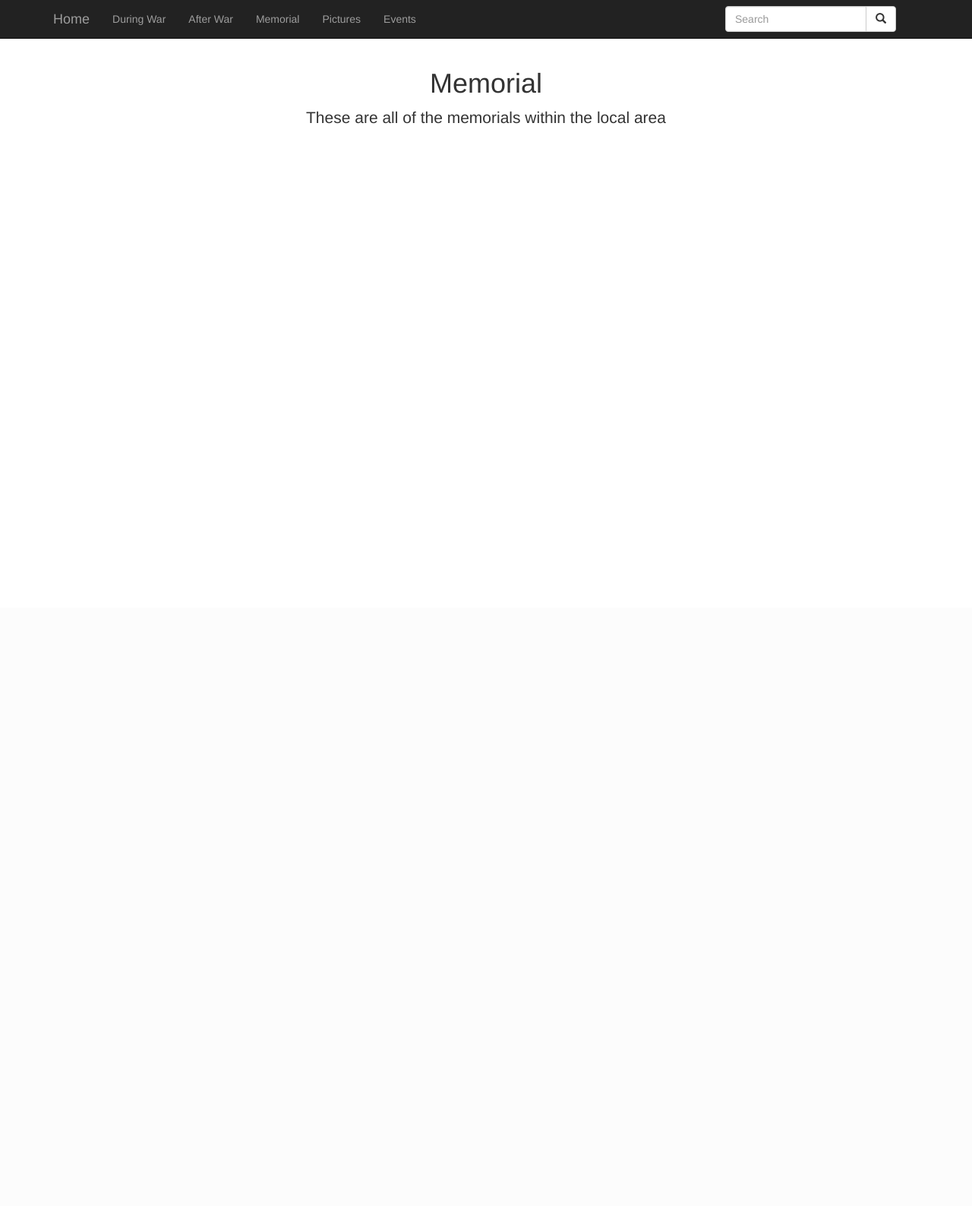
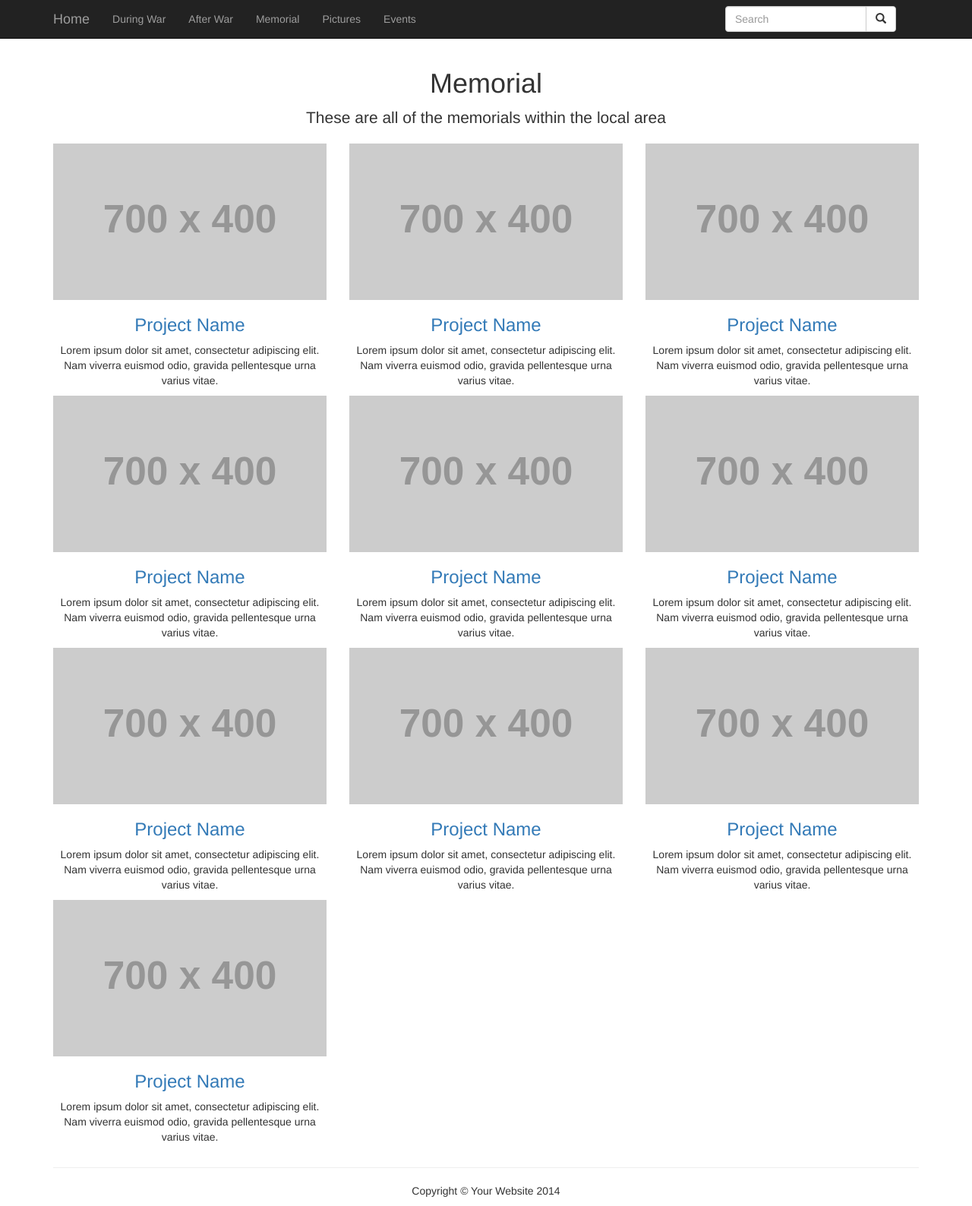
Before and after one commit to duckers24/WW1-Website, a PHP site: page /memorial.php in a window 1280 px wide. Shown: the whole page at 76% size. Before the commit the page ends 163 px from the top, so only its background shows below. Run offline with PHP 8.4, Linux system fonts and the light colour scheme; grey boxes labelled with a size stand in for pictures from a placeholder-image service; some libraries are stand-ins or nearby versions.

Commit message:
Template Code
I copied across the template code that I needed and made sure that the
page holders looked like what I needed them to look like

```diff
--- a/memorial.php
+++ b/memorial.php
@@ -88,6 +88,122 @@
             <div class="col-lg-12 text-center">
                 <h1>Memorial</h1>
                 <p class="lead">These are all of the memorials within the local area</p>
+                <!-- Projects Row -->
+                <div class="row">
+                    <div class="col-md-4 portfolio-item">
+                        <a href="#">
+                            <img class="img-responsive" src="http://placehold.it/700x400" alt="">
+                        </a>
+                        <h3>
+                            <a href="#">Project Name</a>
+                        </h3>
+                        <p>Lorem ipsum dolor sit amet, consectetur adipiscing elit. Nam viverra euismod odio, gravida pellentesque urna varius vitae.</p>
+                    </div>
+                    <div class="col-md-4 portfolio-item">
+                        <a href="#">
+                            <img class="img-responsive" src="http://placehold.it/700x400" alt="">
+                        </a>
+                        <h3>
+                            <a href="#">Project Name</a>
+                        </h3>
+                        <p>Lorem ipsum dolor sit amet, consectetur adipiscing elit. Nam viverra euismod odio, gravida pellentesque urna varius vitae.</p>
+                    </div>
+                    <div class="col-md-4 portfolio-item">
+                        <a href="#">
+                            <img class="img-responsive" src="http://placehold.it/700x400" alt="">
+                        </a>
+                        <h3>
+                            <a href="#">Project Name</a>
+                        </h3>
+                        <p>Lorem ipsum dolor sit amet, consectetur adipiscing elit. Nam viverra euismod odio, gravida pellentesque urna varius vitae.</p>
+                    </div>
+                </div>
+                <!-- /.row -->
+                <!-- Projects Row -->
+                <div class="row">
+                    <div class="col-md-4 portfolio-item">
+                        <a href="#">
+                            <img class="img-responsive" src="http://placehold.it/700x400" alt="">
+                        </a>
+                        <h3>
+                            <a href="#">Project Name</a>
+                        </h3>
+                        <p>Lorem ipsum dolor sit amet, consectetur adipiscing elit. Nam viverra euismod odio, gravida pellentesque urna varius vitae.</p>
+                    </div>
+                    <div class="col-md-4 portfolio-item">
+                        <a href="#">
+                            <img class="img-responsive" src="http://placehold.it/700x400" alt="">
+                        </a>
+                        <h3>
+                            <a href="#">Project Name</a>
+                        </h3>
+                        <p>Lorem ipsum dolor sit amet, consectetur adipiscing elit. Nam viverra euismod odio, gravida pellentesque urna varius vitae.</p>
+                    </div>
+                    <div class="col-md-4 portfolio-item">
+                        <a href="#">
+                            <img class="img-responsive" src="http://placehold.it/700x400" alt="">
+                        </a>
+                        <h3>
+                            <a href="#">Project Name</a>
+                        </h3>
+                        <p>Lorem ipsum dolor sit amet, consectetur adipiscing elit. Nam viverra euismod odio, gravida pellentesque urna varius vitae.</p>
+                    </div>
+                </div>
+                <!-- /.row -->
+                <!-- Projects Row -->
+                <div class="row">
+                    <div class="col-md-4 portfolio-item">
+                        <a href="#">
+                            <img class="img-responsive" src="http://placehold.it/700x400" alt="">
+                        </a>
+                        <h3>
+                            <a href="#">Project Name</a>
+                        </h3>
+                        <p>Lorem ipsum dolor sit amet, consectetur adipiscing elit. Nam viverra euismod odio, gravida pellentesque urna varius vitae.</p>
+                    </div>
+                    <div class="col-md-4 portfolio-item">
+                        <a href="#">
+                            <img class="img-responsive" src="http://placehold.it/700x400" alt="">
+                        </a>
+                        <h3>
+                            <a href="#">Project Name</a>
+                        </h3>
+                        <p>Lorem ipsum dolor sit amet, consectetur adipiscing elit. Nam viverra euismod odio, gravida pellentesque urna varius vitae.</p>
+                    </div>
+                    <div class="col-md-4 portfolio-item">
+                        <a href="#">
+                            <img class="img-responsive" src="http://placehold.it/700x400" alt="">
+                        </a>
+                        <h3>
+                            <a href="#">Project Name</a>
+                        </h3>
+                        <p>Lorem ipsum dolor sit amet, consectetur adipiscing elit. Nam viverra euismod odio, gravida pellentesque urna varius vitae.</p>
+                    </div>
+                </div>
+                <!-- /.row -->
+                <!-- Projects Row -->
+                <div class="row">
+                    <div class="col-md-4 portfolio-item">
+                        <a href="#">
+                            <img class="img-responsive" src="http://placehold.it/700x400" alt="">
+                        </a>
+                        <h3>
+                            <a href="#">Project Name</a>
+                        </h3>
+                        <p>Lorem ipsum dolor sit amet, consectetur adipiscing elit. Nam viverra euismod odio, gravida pellentesque urna varius vitae.</p>
+                    </div>
+                </div>
+                <!-- /.row -->
+        <hr>
+        <!-- Footer -->
+        <footer>
+            <div class="row">
+                <div class="col-lg-12">
+                    <p>Copyright &copy; Your Website 2014</p>
+                </div>
+            </div>
+            <!-- /.row -->
+        </footer>
             </div>
         </div>
         <!-- /.row -->
```
